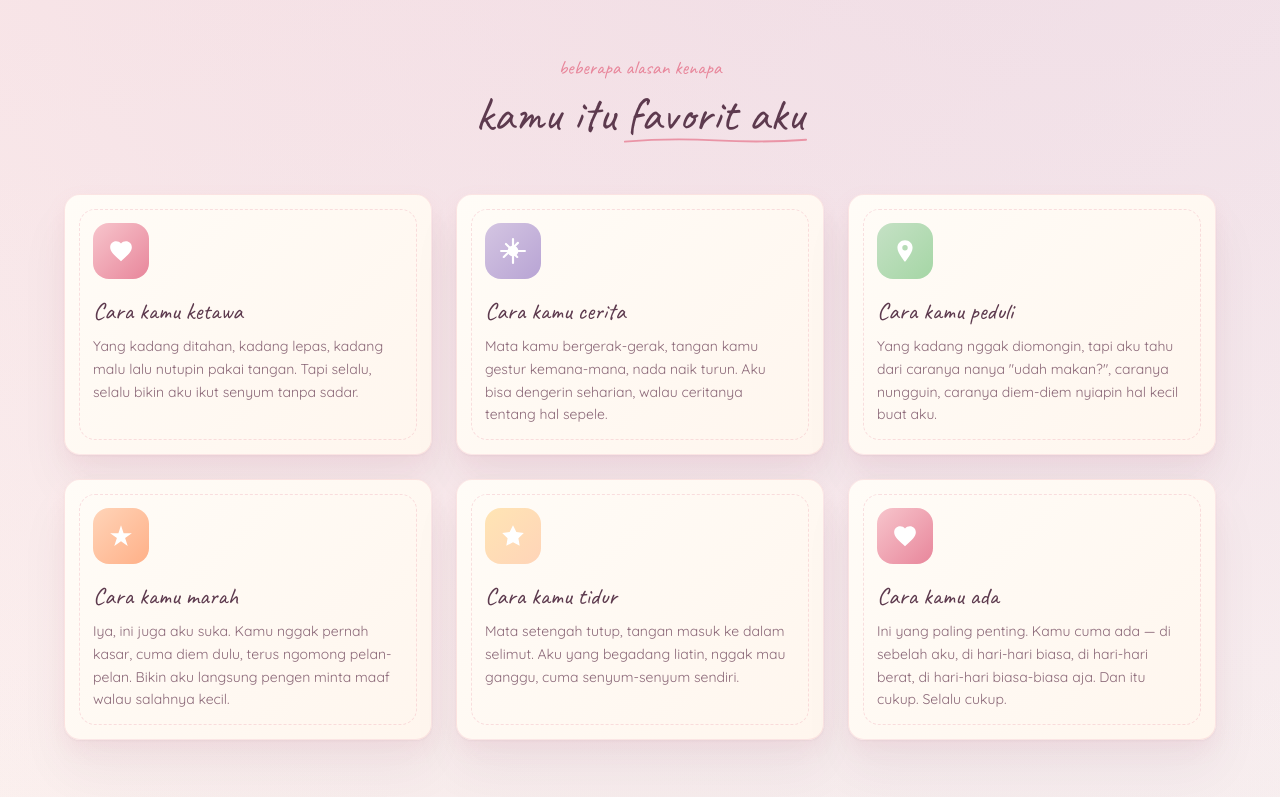
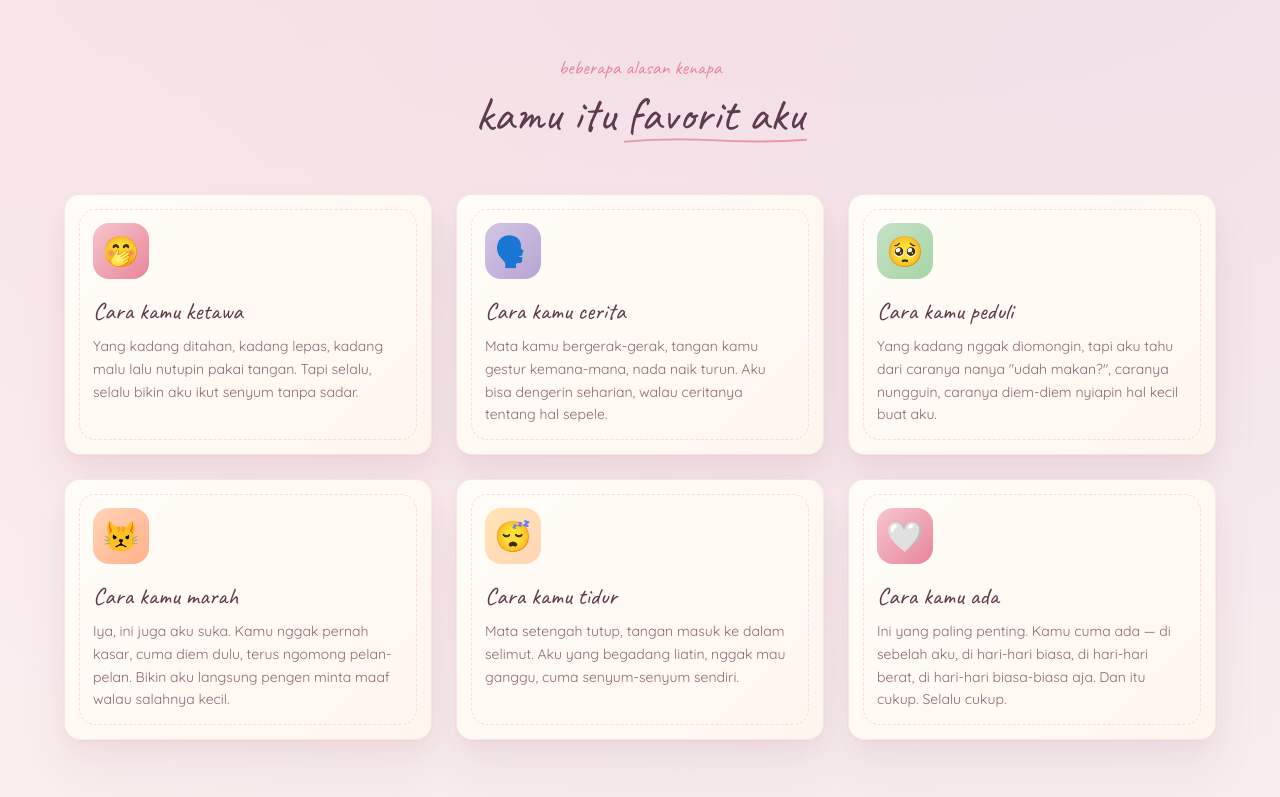
Before and after one commit to yudiagonal/happyBornDaySayang, a plain HTML site: page index.html in a window 1280 px wide. Shown: the part 2000-2797 px from the top of the page. Drawn offline with nearby package versions, Linux system fonts and the light colour scheme.

Commit message:
udate icon

```diff
--- a/index.html
+++ b/index.html
@@ -389,7 +389,7 @@
 <section class="relative min-h-screen flex flex-col items-center justify-center px-6 z-10">
 
   <!-- Decorative flowers -->
-  <svg class="deco-fliber top-20 left-8 w-20 h-20 drift" style="top:8%; left:5%; animation-delay:0s;" viewBox="0 0 80 80">
+  <svg class="deco-flower top-20 left-8 w-20 h-20 drift" style="top:8%; left:5%; animation-delay:0s;" viewBox="0 0 80 80">
     <g fill="#F7C5CC" opacity="0.7">
       <circle cx="40" cy="20" r="11"/>
       <circle cx="60" cy="40" r="11"/>
@@ -505,47 +505,48 @@
     <div class="grid grid-cols-1 md:grid-cols-3 gap-6">
 
       <div class="memory-card paper rounded-2xl p-7 reveal delay-1" style="--rot: -2deg;">
-        <div class="w-14 h-14 rounded-2xl flex items-center justify-center mb-4" style="background: linear-gradient(135deg, #F7C5CC, #E8869B);">
-          <svg width="26" height="26" viewBox="0 0 24 24" fill="white"><path d="M12 21.35l-1.45-1.32C5.4 15.36 2 12.28 2 8.5 2 5.42 4.42 3 7.5 3c1.74 0 3.41.81 4.5 2.09C13.09 3.81 14.76 3 16.5 3 19.58 3 22 5.42 22 8.5c0 3.78-3.4 6.86-8.55 11.54L12 21.35z"/></svg>
+        <div class="w-14 h-14 rounded-2xl flex items-center justify-center mb-4 text-3xl" style="background: linear-gradient(135deg, #F7C5CC, #E8869B);">
+          🤭
         </div>
         <h3 class="font-hand text-2xl mb-2" style="color:var(--text);">Cara kamu ketawa</h3>
-<p class="text-sm leading-relaxed" style="color:var(--text-2);">Yang kadang ditahan, kadang lepas, kadang malu lalu nutupin pakai tangan. Tapi selalu, selalu bikin aku ikut senyum tanpa sadar.</p>      </div>
+        <p class="text-sm leading-relaxed" style="color:var(--text-2);">Yang kadang ditahan, kadang lepas, kadang malu lalu nutupin pakai tangan. Tapi selalu, selalu bikin aku ikut senyum tanpa sadar.</p>
+      </div>
 
       <div class="memory-card paper rounded-2xl p-7 reveal delay-2" style="--rot: 1.5deg;">
-        <div class="w-14 h-14 rounded-2xl flex items-center justify-center mb-4" style="background: linear-gradient(135deg, #D4C5E2, #B8A4D4);">
-          <svg width="26" height="26" viewBox="0 0 24 24" fill="white"><circle cx="12" cy="12" r="5"/><path d="M12 1v6m0 10v6m11-11h-6M7 12H1m15.5-7.5l-4.2 4.2m-4.6 4.6l-4.2 4.2m12.4 0l-4.2-4.2M9.7 9.7L5.5 5.5" stroke="white" stroke-width="2" fill="none" stroke-linecap="round"/></svg>
+        <div class="w-14 h-14 rounded-2xl flex items-center justify-center mb-4 text-3xl" style="background: linear-gradient(135deg, #D4C5E2, #B8A4D4);">
+          🗣️
         </div>
         <h3 class="font-hand text-2xl mb-2" style="color:var(--text);">Cara kamu cerita</h3>
         <p class="text-sm leading-relaxed" style="color:var(--text-2);">Mata kamu bergerak-gerak, tangan kamu gestur kemana-mana, nada naik turun. Aku bisa dengerin seharian, walau ceritanya tentang hal sepele.</p>
       </div>
 
       <div class="memory-card paper rounded-2xl p-7 reveal delay-3" style="--rot: -1deg;">
-        <div class="w-14 h-14 rounded-2xl flex items-center justify-center mb-4" style="background: linear-gradient(135deg, #C5E1C5, #A5D6A5);">
-          <svg width="26" height="26" viewBox="0 0 24 24" fill="white"><path d="M12 2C8 2 5 5 5 9c0 5 7 13 7 13s7-8 7-13c0-4-3-7-7-7zm0 9.5a2.5 2.5 0 110-5 2.5 2.5 0 010 5z"/></svg>
+        <div class="w-14 h-14 rounded-2xl flex items-center justify-center mb-4 text-3xl" style="background: linear-gradient(135deg, #C5E1C5, #A5D6A5);">
+          🥺
         </div>
         <h3 class="font-hand text-2xl mb-2" style="color:var(--text);">Cara kamu peduli</h3>
         <p class="text-sm leading-relaxed" style="color:var(--text-2);">Yang kadang nggak diomongin, tapi aku tahu dari caranya nanya "udah makan?", caranya nungguin, caranya diem-diem nyiapin hal kecil buat aku.</p>
       </div>
 
       <div class="memory-card paper rounded-2xl p-7 reveal delay-1" style="--rot: 2deg;">
-        <div class="w-14 h-14 rounded-2xl flex items-center justify-center mb-4" style="background: linear-gradient(135deg, #FFD4B8, #FFB088);">
-          <svg width="26" height="26" viewBox="0 0 24 24" fill="white"><path d="M12 2l2.4 7.4H22l-6.2 4.5 2.4 7.4L12 16.8l-6.2 4.5 2.4-7.4L2 9.4h7.6z"/></svg>
+        <div class="w-14 h-14 rounded-2xl flex items-center justify-center mb-4 text-3xl" style="background: linear-gradient(135deg, #FFD4B8, #FFB088);">
+          😾
         </div>
         <h3 class="font-hand text-2xl mb-2" style="color:var(--text);">Cara kamu marah</h3>
         <p class="text-sm leading-relaxed" style="color:var(--text-2);">Iya, ini juga aku suka. Kamu nggak pernah kasar, cuma diem dulu, terus ngomong pelan-pelan. Bikin aku langsung pengen minta maaf walau salahnya kecil.</p>
       </div>
 
       <div class="memory-card paper rounded-2xl p-7 reveal delay-2" style="--rot: -1.5deg;">
-        <div class="w-14 h-14 rounded-2xl flex items-center justify-center mb-4" style="background: linear-gradient(135deg, #FFE5B4, #FFD4B8);">
-          <svg width="26" height="26" viewBox="0 0 24 24" fill="white"><path d="M12 2l3.09 6.26L22 9.27l-5 4.87 1.18 6.88L12 17.77l-6.18 3.25L7 14.14 2 9.27l6.91-1.01z"/></svg>
+        <div class="w-14 h-14 rounded-2xl flex items-center justify-center mb-4 text-3xl" style="background: linear-gradient(135deg, #FFE5B4, #FFD4B8);">
+          😴
         </div>
         <h3 class="font-hand text-2xl mb-2" style="color:var(--text);">Cara kamu tidur</h3>
         <p class="text-sm leading-relaxed" style="color:var(--text-2);">Mata setengah tutup, tangan masuk ke dalam selimut. Aku yang begadang liatin, nggak mau ganggu, cuma senyum-senyum sendiri.</p>
       </div>
 
       <div class="memory-card paper rounded-2xl p-7 reveal delay-3" style="--rot: 1deg;">
-        <div class="w-14 h-14 rounded-2xl flex items-center justify-center mb-4" style="background: linear-gradient(135deg, #F7C5CC, #E8869B);">
-          <svg width="26" height="26" viewBox="0 0 24 24" fill="white"><path d="M12 21.35l-1.45-1.32C5.4 15.36 2 12.28 2 8.5 2 5.42 4.42 3 7.5 3c1.74 0 3.41.81 4.5 2.09C13.09 3.81 14.76 3 16.5 3 19.58 3 22 5.42 22 8.5c0 3.78-3.4 6.86-8.55 11.54L12 21.35z"/></svg>
+        <div class="w-14 h-14 rounded-2xl flex items-center justify-center mb-4 text-3xl" style="background: linear-gradient(135deg, #F7C5CC, #E8869B);">
+          🤍
         </div>
         <h3 class="font-hand text-2xl mb-2" style="color:var(--text);">Cara kamu ada</h3>
         <p class="text-sm leading-relaxed" style="color:var(--text-2);">Ini yang paling penting. Kamu cuma ada — di sebelah aku, di hari-hari biasa, di hari-hari berat, di hari-hari biasa-biasa aja. Dan itu cukup. Selalu cukup.</p>
```
